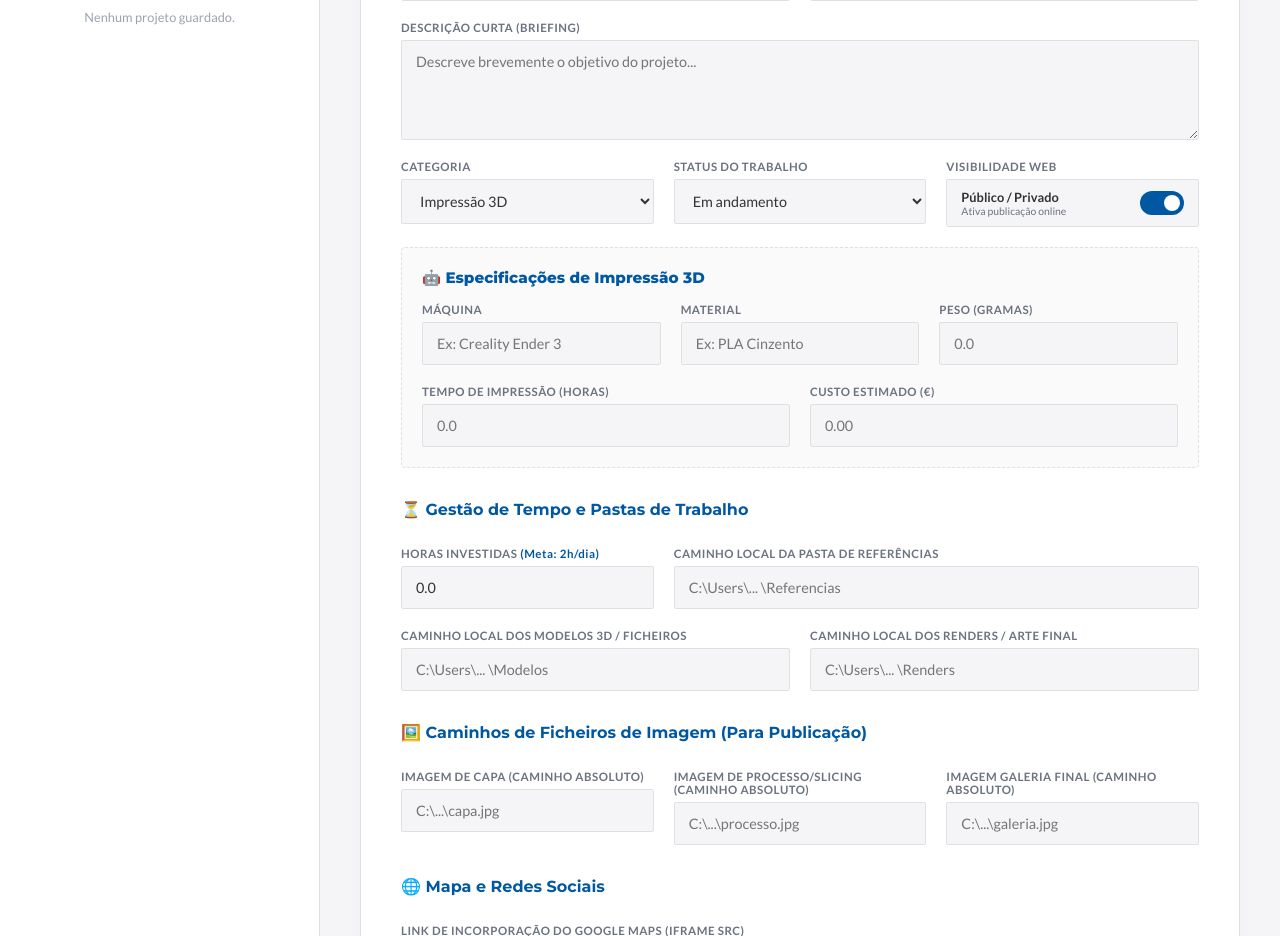
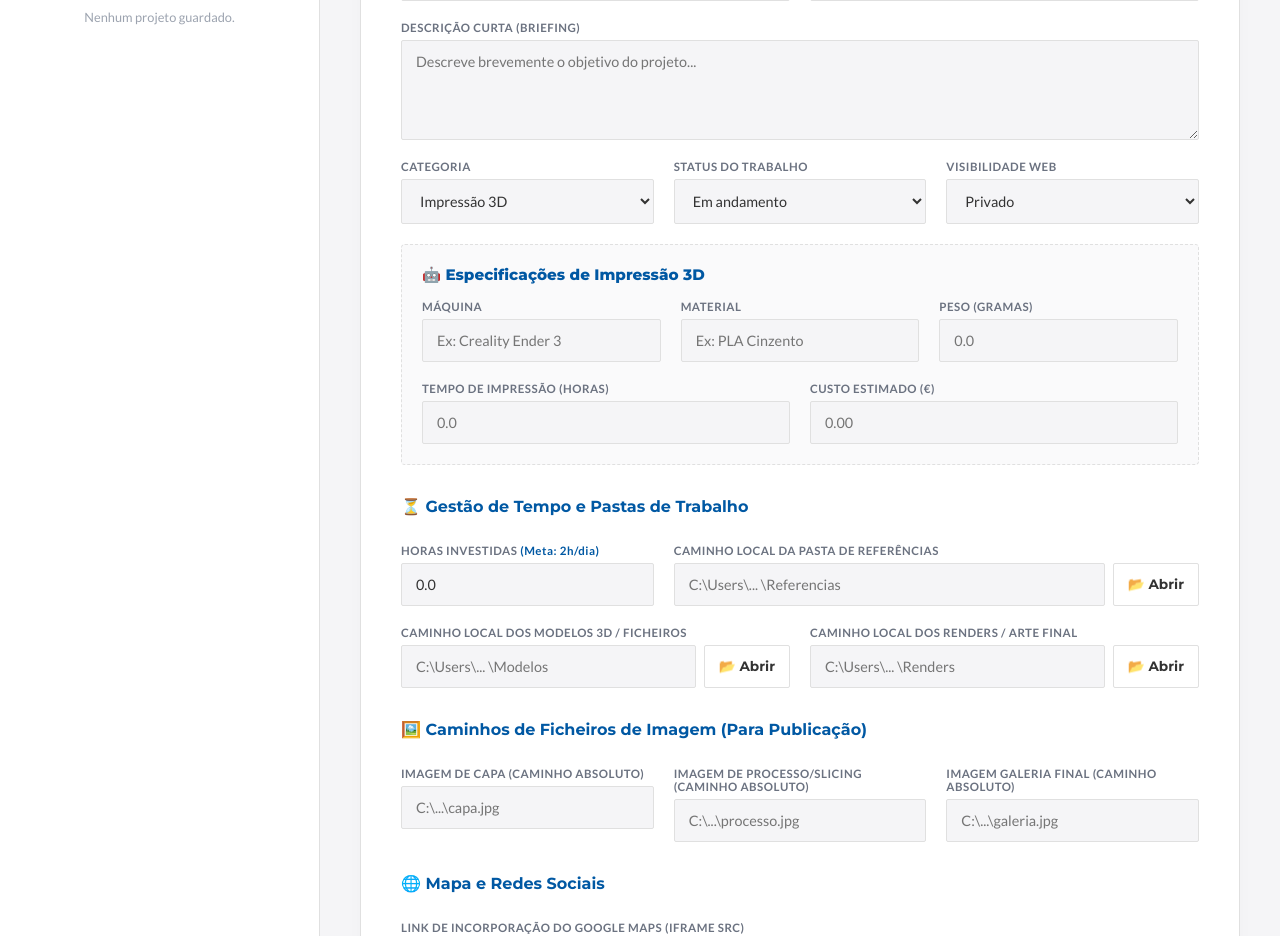
Before and after one commit to mlacerdapt/ML, a Flask app: page / in a window 1280 px wide. Shown: the part 279-1215 px from the top of the page. Run offline with Flask 3, Linux system fonts and the light colour scheme.

Commit message:
Dropdown de visibilidade e botao de abrir pastas locais com criacao automatica

```diff
--- a/cms/app.py
+++ b/cms/app.py
@@ -822,6 +822,10 @@ def save_project():
                 'url': url.strip()
             })
 
+    path_ref = request.form.get('path_references', '').strip() or f"projetos/{project_id}/referencias"
+    path_mod = request.form.get('path_models', '').strip() or f"projetos/{project_id}/modelos"
+    path_rnd = request.form.get('path_renders', '').strip() or f"projetos/{project_id}/renders"
+
     pdata = {
         'id': project_id,
         'titulo': request.form.get('titulo'),
@@ -831,9 +835,9 @@ def save_project():
         'status': request.form.get('status'),
         'visibilidade': request.form.get('visibilidade', 'Privado'),
         'horas': float(request.form.get('horas', 0.0) or 0.0),
-        'path_references': request.form.get('path_references'),
-        'path_models': request.form.get('path_models'),
-        'path_renders': request.form.get('path_renders'),
+        'path_references': path_ref,
+        'path_models': path_mod,
+        'path_renders': path_rnd,
         'path_capa': request.form.get('path_capa'),
         'path_processo': request.form.get('path_processo'),
         'path_galeria': request.form.get('path_galeria'),
@@ -885,7 +889,10 @@ def save_project():
                 continue
             try:
                 # Expand user symbol (~), normalize path, and create directory tree
-                dir_path = os.path.abspath(os.path.expanduser(path_val_stripped))
+                if not os.path.isabs(path_val_stripped):
+                    dir_path = os.path.abspath(os.path.join(ROOT_DIR, path_val_stripped))
+                else:
+                    dir_path = os.path.abspath(os.path.expanduser(path_val_stripped))
                 os.makedirs(dir_path, exist_ok=True)
                 print(f"Local work directory created/verified: {dir_path}")
             except Exception as e:
@@ -1042,6 +1049,33 @@ def local_image():
         mime_type = 'image/jpeg'
     return send_file(img_path, mimetype=mime_type)
 
+# ROUTE: Safe local folder opener for macOS Finder
+@app.route('/open-folder', methods=['POST'])
+def open_folder():
+    data = request.get_json()
+    if not data or 'path' not in data:
+        return jsonify({'success': False, 'message': 'Caminho não fornecido.'}), 400
+
+    path_val = data['path'].strip()
+    if not path_val:
+        return jsonify({'success': False, 'message': 'Caminho vazio.'}), 400
+
+    try:
+        # Resolve path relative to ROOT_DIR if relative
+        if not os.path.isabs(path_val):
+            resolved_path = os.path.abspath(os.path.join(ROOT_DIR, path_val))
+        else:
+            resolved_path = os.path.abspath(os.path.expanduser(path_val))
+
+        # Ensure it exists
+        os.makedirs(resolved_path, exist_ok=True)
+
+        # Open in macOS Finder
+        subprocess.run(['open', resolved_path], check=True)
+        return jsonify({'success': True})
+    except Exception as e:
+        return jsonify({'success': False, 'message': str(e)}), 500
+
 # ROUTE: Serve root css file for local previews
 @app.route('/portfolio_style.css')
 def serve_root_css():
--- a/cms/static/js/main.js
+++ b/cms/static/js/main.js
@@ -426,7 +426,7 @@ document.addEventListener("DOMContentLoaded", () => {
                 document.getElementById("tags").value = data.tags || "";
                 document.getElementById("categoria").value = data.categoria || "Impressão 3D";
                 document.getElementById("status").value = data.status || "Em andamento";
-                document.getElementById("visibilidade").checked = data.visibilidade === "Público";
+                document.getElementById("visibilidade").value = data.visibilidade || "Privado";
                 document.getElementById("horas").value = data.horas || 0;
 
                 document.getElementById("path_references").value = data.path_references || "";
@@ -821,4 +821,43 @@ document.addEventListener("DOMContentLoaded", () => {
             });
         });
     }
+
+    // Lógica para os botões "📂 Abrir" das pastas locais do projeto
+    const btnOpenFolders = document.querySelectorAll(".btn-open-folder");
+    btnOpenFolders.forEach(btn => {
+        btn.addEventListener("click", () => {
+            const inputId = btn.dataset.inputId;
+            const inputEl = document.getElementById(inputId);
+            const pathVal = inputEl ? inputEl.value.trim() : "";
+
+            if (!pathVal) {
+                const projectId = document.getElementById("form-id").value;
+                if (!projectId) {
+                    showToast("⚠️ Guarde o projeto primeiro para gerar e abrir as pastas automáticas!", "warning");
+                } else {
+                    showToast("⚠️ O caminho está vazio. Guarde o projeto para preencher e abrir as pastas por defeito.", "warning");
+                }
+                return;
+            }
+
+            showToast("A abrir pasta...", "info");
+
+            fetch("/open-folder", {
+                method: "POST",
+                headers: { "Content-Type": "application/json" },
+                body: JSON.stringify({ path: pathVal })
+            })
+            .then(res => res.json())
+            .then(data => {
+                if (data.success) {
+                    showToast("Pasta aberta com sucesso!", "success");
+                } else {
+                    showToast("Erro ao abrir pasta: " + data.message, "danger");
+                }
+            })
+            .catch(err => {
+                showToast("Erro de rede ao tentar abrir a pasta.", "danger");
+            });
+        });
+    });
 });
--- a/cms/templates/index.html
+++ b/cms/templates/index.html
@@ -104,17 +104,11 @@
                                     </select>
                                 </div>
                                 <div class="form-group col-4">
-                                    <label>Visibilidade Web</label>
-                                    <div class="toggle-group">
-                                        <div class="toggle-label-container">
-                                            <span class="toggle-label">Público / Privado</span>
-                                            <span class="toggle-desc">Ativa publicação online</span>
-                                        </div>
-                                        <label class="switch">
-                                            <input type="checkbox" name="visibilidade" id="visibilidade" value="Público" checked>
-                                            <span class="slider"></span>
-                                        </label>
-                                    </div>
+                                    <label for="visibilidade">Visibilidade Web</label>
+                                    <select name="visibilidade" id="visibilidade">
+                                        <option value="Público">Público</option>
+                                        <option value="Privado" selected>Privado</option>
+                                    </select>
                                 </div>
 
                                 <!-- Dynamic Section Container -->
@@ -219,15 +213,24 @@
                                 </div>
                                 <div class="form-group col-8">
                                     <label for="path_references">Caminho Local da Pasta de Referências</label>
-                                    <input type="text" name="path_references" id="path_references" placeholder="C:\Users\... \Referencias">
+                                    <div class="input-group" style="display: flex; gap: 8px; width: 100%;">
+                                        <input type="text" name="path_references" id="path_references" placeholder="C:\Users\... \Referencias" style="flex: 1;">
+                                        <button type="button" class="btn-secondary btn-open-folder" data-input-id="path_references" style="padding: 12px 14px; font-weight: bold; flex-shrink: 0; line-height: 1;">📂 Abrir</button>
+                                    </div>
                                 </div>
                                 <div class="form-group col-6">
                                     <label for="path_models">Caminho Local dos Modelos 3D / Ficheiros</label>
-                                    <input type="text" name="path_models" id="path_models" placeholder="C:\Users\... \Modelos">
+                                    <div class="input-group" style="display: flex; gap: 8px; width: 100%;">
+                                        <input type="text" name="path_models" id="path_models" placeholder="C:\Users\... \Modelos" style="flex: 1;">
+                                        <button type="button" class="btn-secondary btn-open-folder" data-input-id="path_models" style="padding: 12px 14px; font-weight: bold; flex-shrink: 0; line-height: 1;">📂 Abrir</button>
+                                    </div>
                                 </div>
                                 <div class="form-group col-6">
                                     <label for="path_renders">Caminho Local dos Renders / Arte Final</label>
-                                    <input type="text" name="path_renders" id="path_renders" placeholder="C:\Users\... \Renders">
+                                    <div class="input-group" style="display: flex; gap: 8px; width: 100%;">
+                                        <input type="text" name="path_renders" id="path_renders" placeholder="C:\Users\... \Renders" style="flex: 1;">
+                                        <button type="button" class="btn-secondary btn-open-folder" data-input-id="path_renders" style="padding: 12px 14px; font-weight: bold; flex-shrink: 0; line-height: 1;">📂 Abrir</button>
+                                    </div>
                                 </div>
 
                                 <!-- Upload/Selection of Local Images -->
```
